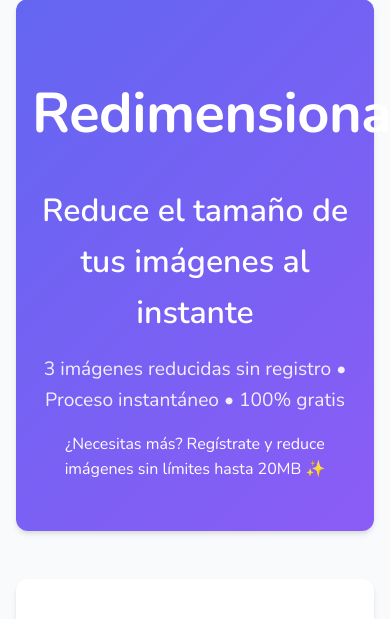
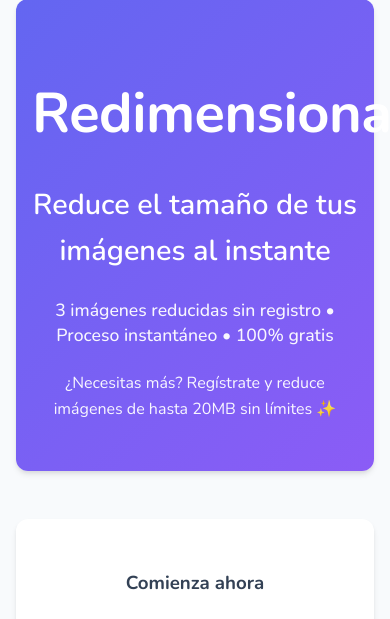
Before and after one commit to Jaolmos/redimensiona-django, a Django app: page / in a window 390 px wide. Shown: the part 111-730 px from the top of the page. Run offline with Django 5.2, Linux system fonts and the light colour scheme; parts of the project's set-up code (start-up, migrations or seed data) failed here and were passed over.

Commit message:
style: cambios en el footer y estilos en home

```diff
--- a/apps/core/templates/core/home.html
+++ b/apps/core/templates/core/home.html
@@ -7,7 +7,7 @@
     <h1 class="brand-title">Redimensiona</h1>
     <h2>Reduce el tamaño de tus imágenes al instante</h2>
     <p class="subtitle">3 imágenes reducidas sin registro • Proceso instantáneo • 100% gratis</p>
-    <p class="hero-cta">¿Necesitas más? Regístrate y reduce imágenes sin límites hasta 20MB ✨</p>
+    <p class="hero-cta">¿Necesitas más? Regístrate y reduce imágenes de hasta 20MB sin límites ✨</p>
 </div>
 
 <div class="upload-section">
--- a/static/css/styles.css
+++ b/static/css/styles.css
@@ -374,7 +374,7 @@ button[type="submit"]:hover {
 
 /* Footer */
 .main-footer {
-    background: var(--primary-color);
+    background: linear-gradient(135deg, var(--primary-color), var(--accent-color));
     color: white;
     padding: 1.5rem 0;
     margin-top: 4rem;
@@ -389,7 +389,7 @@ button[type="submit"]:hover {
 
 .footer-content p {
     margin: 0;
-    opacity: 0.9;
+    opacity: 0.95;
 }
 
 .footer-content nav {
@@ -400,7 +400,7 @@ button[type="submit"]:hover {
 .footer-content nav a {
     color: white;
     text-decoration: none;
-    opacity: 0.8;
+    opacity: 0.9;
     transition: opacity 0.3s ease;
 }
 
@@ -503,15 +503,23 @@ button[type="submit"]:hover {
 
 .hero h2 {
     font-size: 2.5rem;
-    margin-bottom: 1rem;
+    margin-bottom: 1.5rem;
     font-weight: 600;
 }
 
 .hero .subtitle {
-    font-size: 1.2rem;
-    opacity: 0.9;
-    max-width: 600px;
-    margin: 0 auto;
+    font-size: 1.4rem;
+    opacity: 0.95;
+    max-width: 800px;
+    margin: 0 auto 1rem;
+    font-weight: 500;
+    line-height: 1.4;
+}
+
+.hero .hero-cta {
+    margin-top: 1.5rem;
+    font-size: 1.1rem;
+    opacity: 0.95;
 }
 
 /* Form groups */
@@ -553,10 +561,30 @@ button[type="submit"]:hover {
         font-size: 2rem;
     }
 
+    .hero .subtitle {
+        font-size: 1.2rem;
+        padding: 0 0.5rem;
+    }
+
+    .hero .hero-cta {
+        font-size: 1rem;
+        padding: 0 1rem;
+    }
+
     .messages {
         left: 20px;
         right: 20px;
         max-width: none;
+    }
+}
+
+@media (max-width: 480px) {
+    .hero h2 {
+        font-size: 1.8rem;
+    }
+
+    .hero .subtitle {
+        font-size: 1.1rem;
     }
 }
 
```
